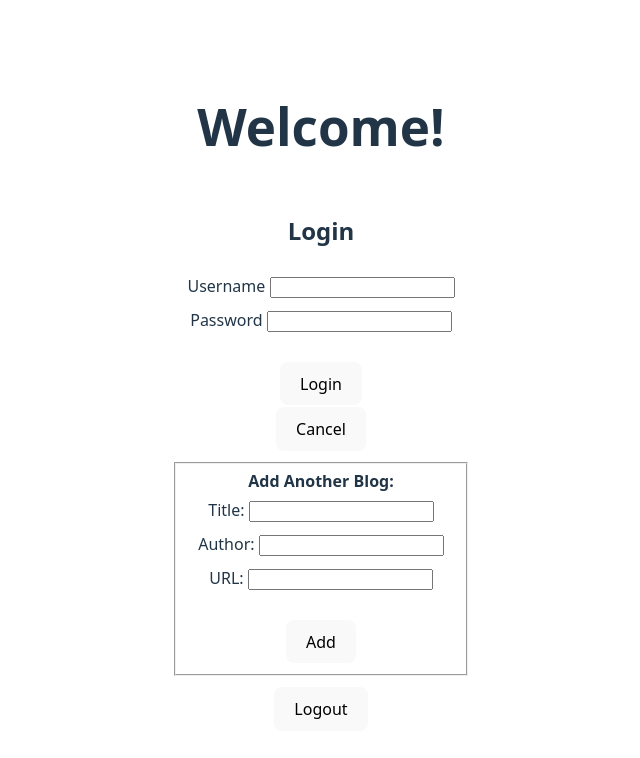
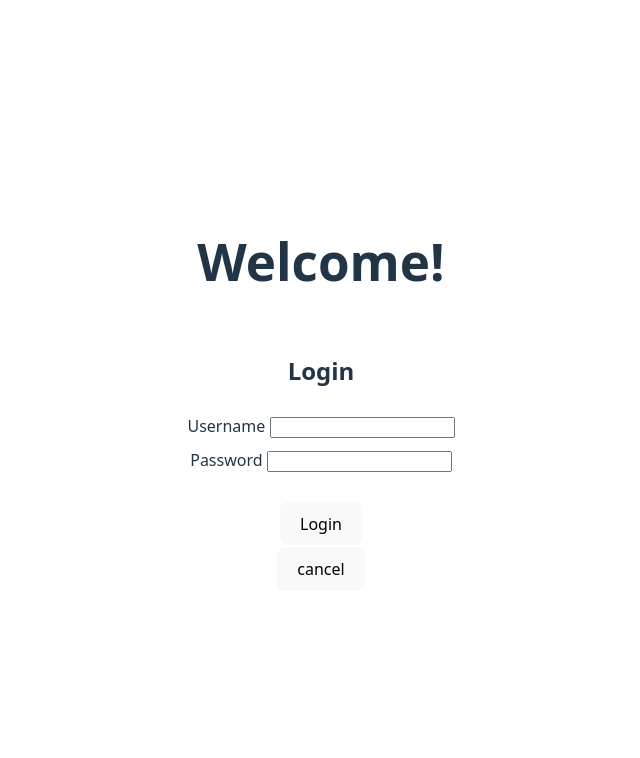
Before and after one commit to HarveerDeol/fullStackOpenPart5, a React (Vite) app in the folder frontend/: page / in a window 1280 px wide. Both pictures are taken after a click on the button "Login". Shown: the top 758 px of the page, without its empty margins (319-959 px from the left). Built offline with nearby package versions, Linux system fonts and the light colour scheme.

Commit message:
added toggalable

```diff
--- a/frontend/src/App.jsx
+++ b/frontend/src/App.jsx
@@ -5,6 +5,7 @@ import Login from './components/Login.jsx';
 import Blog from './components/BlogPosts.jsx';
 import AddBlog from './components/AddBlog.jsx';
 import Logout from './components/Logout.jsx';
+import Togglable from './components/Togglable.jsx';
 import blogService from './services/blogsService.js';
 import loginService from './services/loginService';
 
@@ -41,7 +42,9 @@ function App() {
   return (
     <>
     <h1>Welcome!</h1>
-      {user === null ? (
+
+      { user === null && (
+        <Togglable  buttonLabel="Login">
         <Login
           username={username}
           setUsername={setUsername}
@@ -51,15 +54,25 @@ function App() {
           setUser={setUser}
           setBlogs={setBlogs}
         />
-      ) : (
+      </Togglable>
+      )}
+
+      { user !== null && (
+        <>
         <div>
           <h2>Welcome {user.username}! Your blogs:</h2>
               <Blog blogs={blogs} setBlogs = {setBlogs} user={user} />
         </div>
+
+      <div>
+        <Togglable  buttonLabel="Add Blog">
+          <AddBlog blogs= {blogs} setBlogs = {setBlogs}/>
+        </Togglable>
+        <hr></hr>
+          <Logout setUser = {setUser} setBlogs={setBlogs}/>
+      </div>
+      </>
       )}
-
-      <div> <AddBlog blogs= {blogs} setBlogs = {setBlogs}/> </div>
-      <div><Logout setUser = {setUser} setBlogs={setBlogs}/></div>
     </>
   )
 
--- a/frontend/src/components/Login.jsx
+++ b/frontend/src/components/Login.jsx
@@ -5,7 +5,6 @@ import loginService from '../services/loginService.js';
 
 
 const Login = ({username, password, setUsername, setPassword, user, setUser, setBlogs}) => {
-    const [loginVisible, setLoginVisible] = useState(false);
     const setDatabase = async (user) =>{
         try {
             const getBlogs = await blogService.getAll()
@@ -39,11 +38,10 @@ const Login = ({username, password, setUsername, setPassword, user, setUser, set
             console.error(exception)
       }
     }
-    const showWhenVisible = { display: loginVisible ? 'none' : '' }
-    const hideWhenVisible = { display: loginVisible ? '' : 'none' }
+
     return (
-        <div>
-        <form id='login' onSubmit={handleLogin} style={hideWhenVisible}>
+
+        <form id='login' onSubmit={handleLogin}>
             <h2>Login</h2>
             <div id="username">
                 <label htmlFor="username">Username </label>
@@ -56,12 +54,10 @@ const Login = ({username, password, setUsername, setPassword, user, setUser, set
                      onChange={({target})=>setPassword(target.value)} required/>
             </div>
             <br></br>
-            <button class="child" type='submit'>Login</button>
+            <button type='submit'>Login</button>
 
         </form>
-            <button onClick={() => setLoginVisible(true)} style={showWhenVisible}>Login</button>
-            <button  onClick={() => setLoginVisible(false)} style={hideWhenVisible}>Cancel</button>
-        </div>
+
     )
 }
 
--- /dev/null
+++ b/frontend/src/components/Togglable.jsx
@@ -0,0 +1,26 @@
+import { useState } from 'react'
+
+const Togglable = (props) => {
+  const [visible, setVisible] = useState(false)
+
+  const hideWhenVisible = { display: visible ? 'none' : '' }
+  const showWhenVisible = { display: visible ? '' : 'none' }
+
+  const toggleVisibility = () => {
+    setVisible(!visible)
+  }
+
+  return (
+    <div>
+      <div style={hideWhenVisible}>
+        <button onClick={toggleVisibility}>{props.buttonLabel}</button>
+      </div>
+      <div style={showWhenVisible}>
+        {props.children}
+        <button onClick={toggleVisibility}>cancel</button>
+      </div>
+    </div>
+  )
+}
+
+export default Togglable
```
